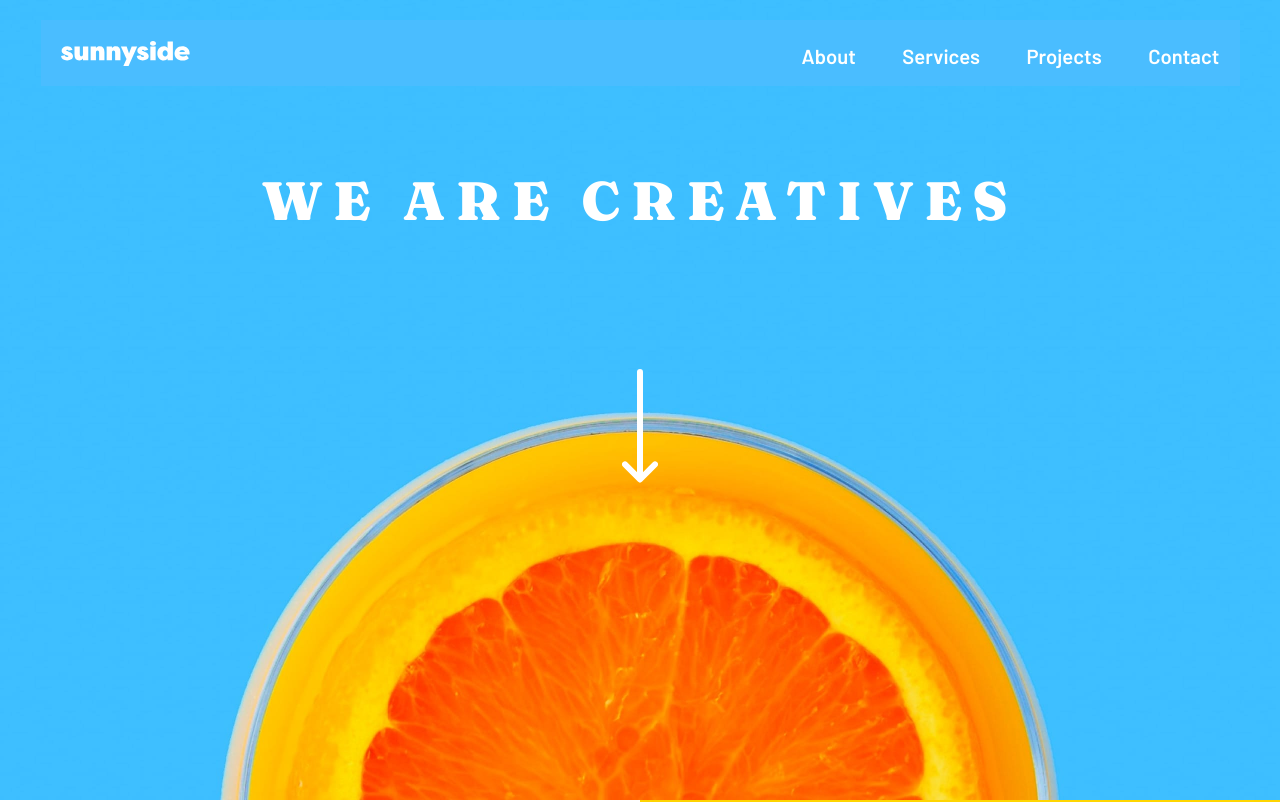
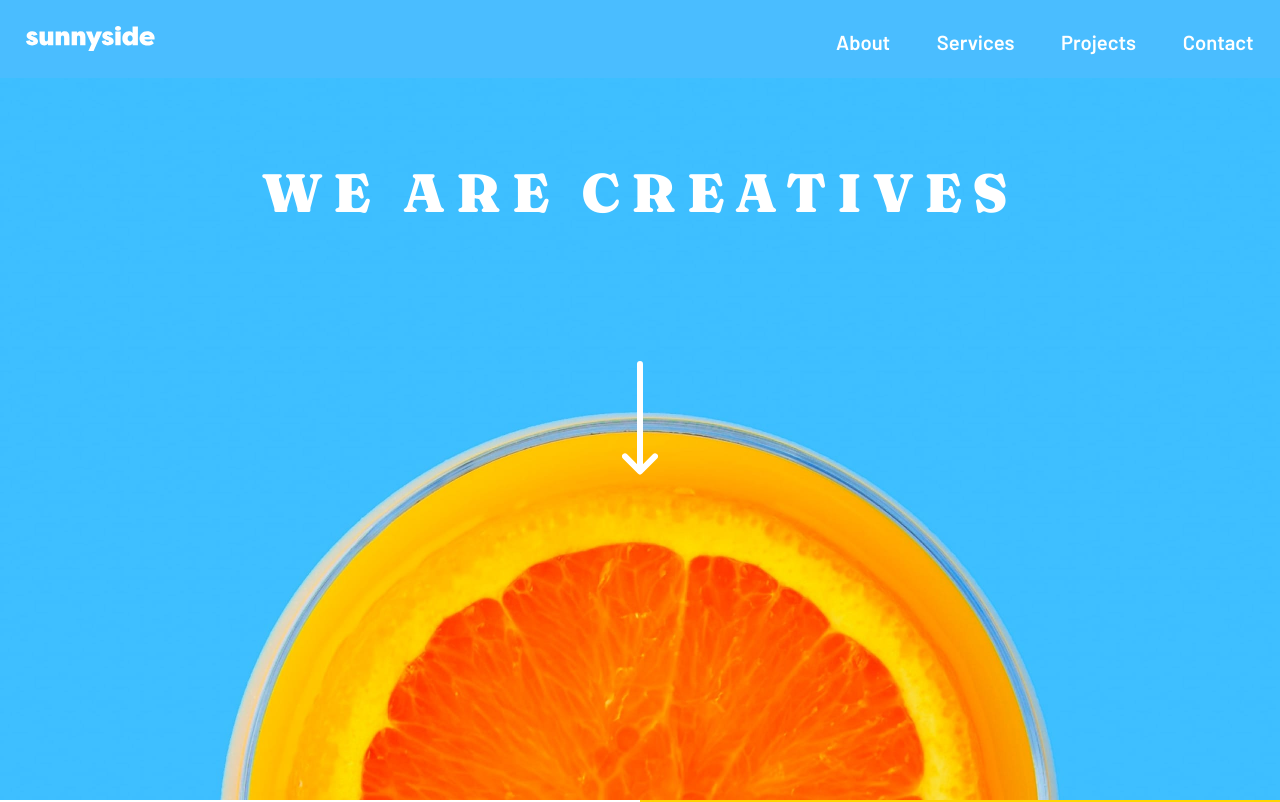
Before and after one commit to Isadora96/sunnyside-landingPage, a plain HTML site: page sunnyside-agency-landing-page-main/index.html in a window 1280 px wide. Shown: the top 802 px of the page. Drawn offline with Linux system fonts and the light colour scheme.

Commit message:
Update style.css

```diff
--- a/sunnyside-agency-landing-page-main/css/style.css
+++ b/sunnyside-agency-landing-page-main/css/style.css
@@ -242,7 +242,7 @@ header {
 
 .logo {
     justify-content: space-between;
-    padding: 1em;
+    padding: 1.3em;
     position: fixed;
     background-color: rgb(74, 189, 255);
 }
@@ -407,7 +407,6 @@ footer h3 {
 
     header {
         height: 800px;
-        padding: 1em 2em;
     }
 
     .arrow-header,
```
